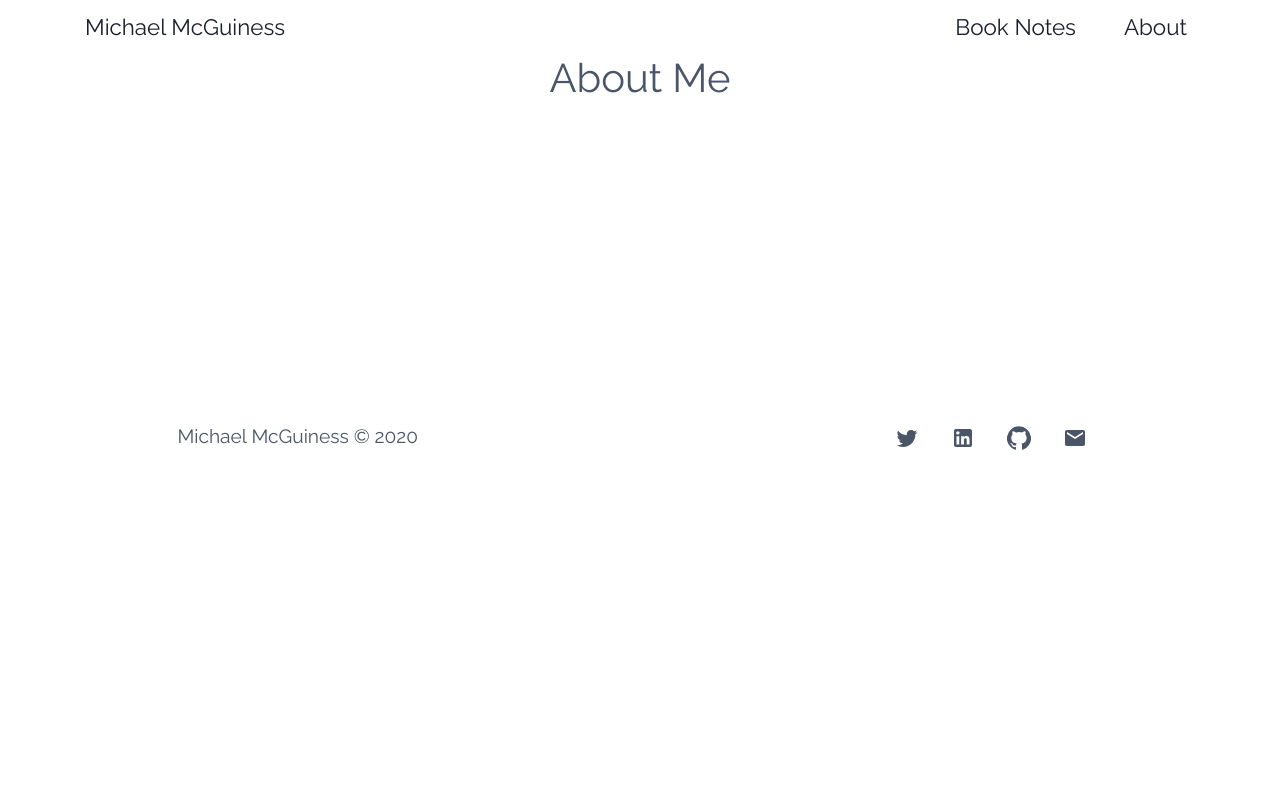
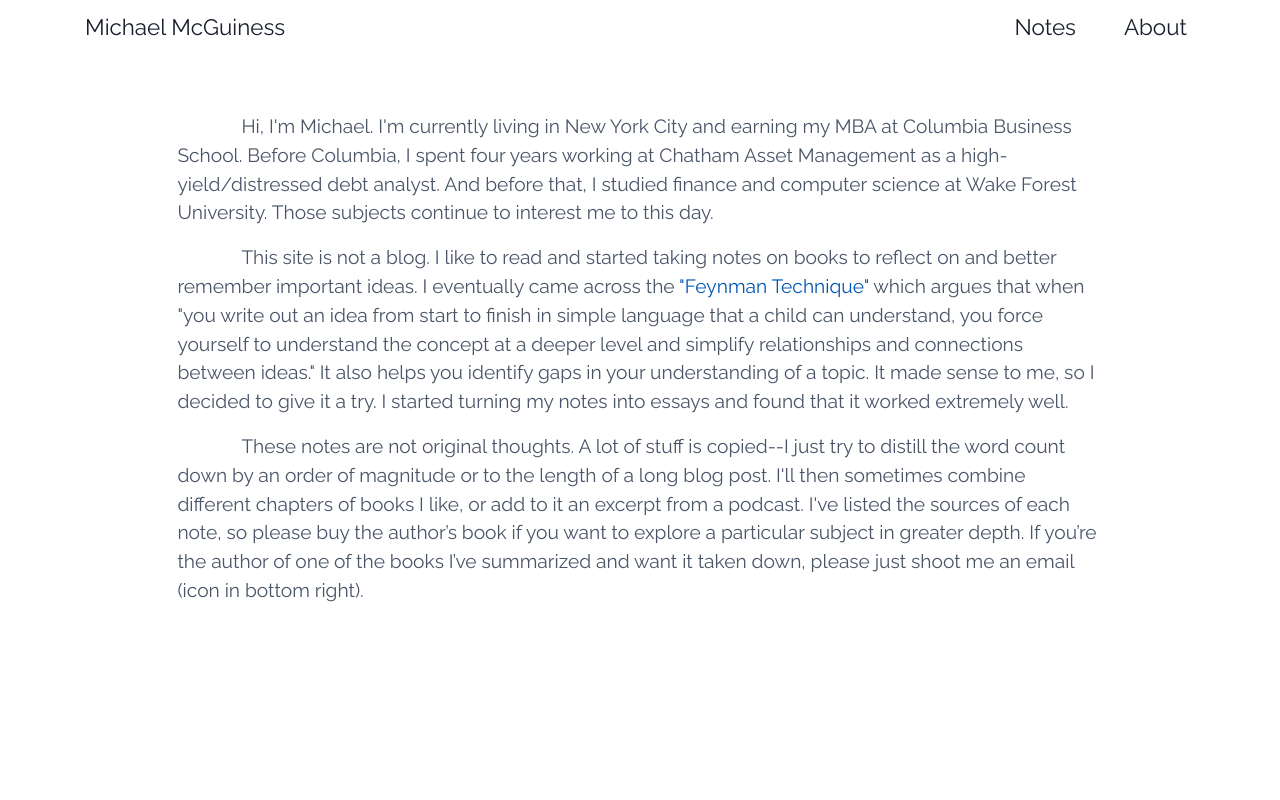
Before and after one commit to michaelmcguiness/personal-website-gatsby, a Gatsby site: page /about in a window 1280 px wide. Shown: the top 800 px of the page. Built offline with nearby package versions, Linux system fonts and the light colour scheme; Gatsby itself is replaced by a stand-in of ours.

Commit message:
some refactoring

```diff
--- a/src/components/header.js
+++ b/src/components/header.js
@@ -27,8 +27,8 @@ const Header = props => {
           <Collapse isOpen={state.isOpen} navbar>
             <Nav className="ml-auto" navbar>
               <NavItem>
-                <NavLink style={{ marginRight: "2rem" }} href="/book-notes">
-                  Book Notes
+                <NavLink style={{ marginRight: "2rem" }} href="/notes">
+                  Notes
                 </NavLink>
               </NavItem>
               <NavItem>
--- a/src/pages/about.js
+++ b/src/pages/about.js
@@ -5,7 +5,26 @@ import SEO from "../components/seo"
 const AboutPage = () => (
   <Layout>
     <SEO title="About" />
-    <h1>About Me</h1>
+    <br />
+    <br />
+    <p>
+      {
+        "Hi, I'm Michael.  I'm currently living in New York City and earning my MBA at Columbia Business School. Before Columbia, I spent four years working at Chatham Asset Management as a high-yield/distressed debt analyst. And before that, I studied finance and computer science at Wake Forest University.  Those subjects continue to interest me to this day."
+      }
+    </p>
+    <p>
+      {`This site is not a blog.  I like to read and started taking notes on books to reflect on and better remember important ideas.  I eventually came across the `}
+      <a
+        target="_blank"
+        href="https://fs.blog/2012/04/feynman-technique/"
+      >{`"Feynman Technique"`}</a>
+      {` which argues that when "you write out an idea from start to finish in simple language that a child can understand, you force yourself to understand the concept at a deeper level and simplify relationships and connections between ideas."  It also helps you identify gaps in your understanding of a topic.  It made sense to me, so I decided to give it a try.  I started turning my notes into essays and found that it worked extremely well.`}
+    </p>
+    <p>
+      {
+        "These notes are not original thoughts.  A lot of stuff is copied--I just try to distill the word count down by an order of magnitude or to the length of a long blog post.  I'll then sometimes combine different chapters of books I like, or add to it an excerpt from a podcast.  I've listed the sources of each note, so please buy the author’s book if you want to explore a particular subject in greater depth. If you’re the author of one of the books I’ve summarized and want it taken down, please just shoot me an email (icon in bottom right)."
+      }
+    </p>{" "}
   </Layout>
 )
 
--- a/src/styles/_base.scss
+++ b/src/styles/_base.scss
@@ -37,3 +37,6 @@ ul {
   list-style: none;
   padding: 0;
 }
+p {
+  text-indent: 4rem;
+}
--- a/src/templates/single-post.js
+++ b/src/templates/single-post.js
@@ -11,6 +11,8 @@ const SinglePost = ({ data }) => {
   return (
     <Layout>
       <SEO title={post.title} />
+      <br />
+      <br />
       <h1>{post.title}</h1>
       <div dangerouslySetInnerHTML={{ __html: data.markdownRemark.html }} />
       <ul className="post-tags">
```
Also changed, not shown: src/pages/404.js (+12 -4 lines), src/pages/notes.js (renamed from src/pages/book-notes.js, +4 -4 lines).
